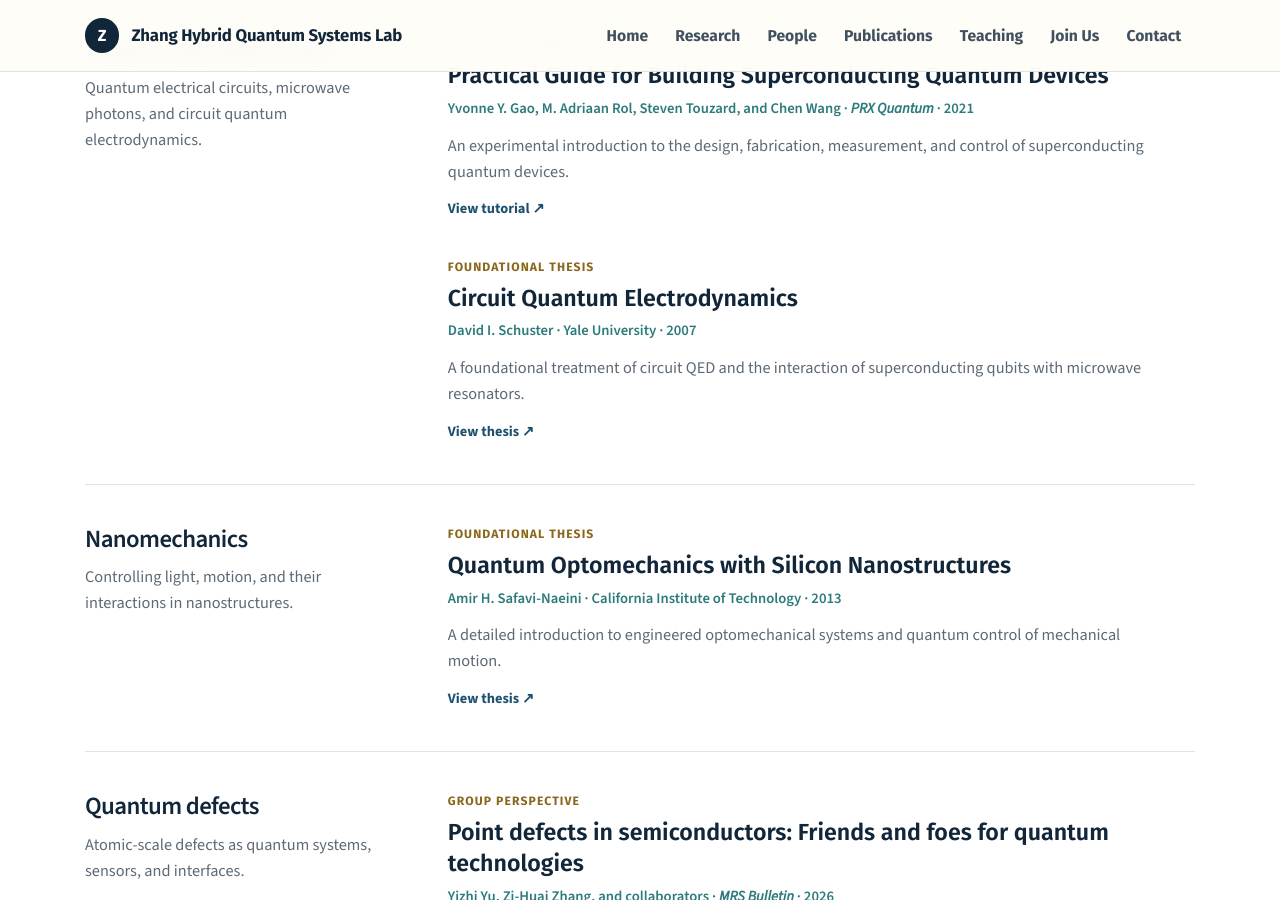
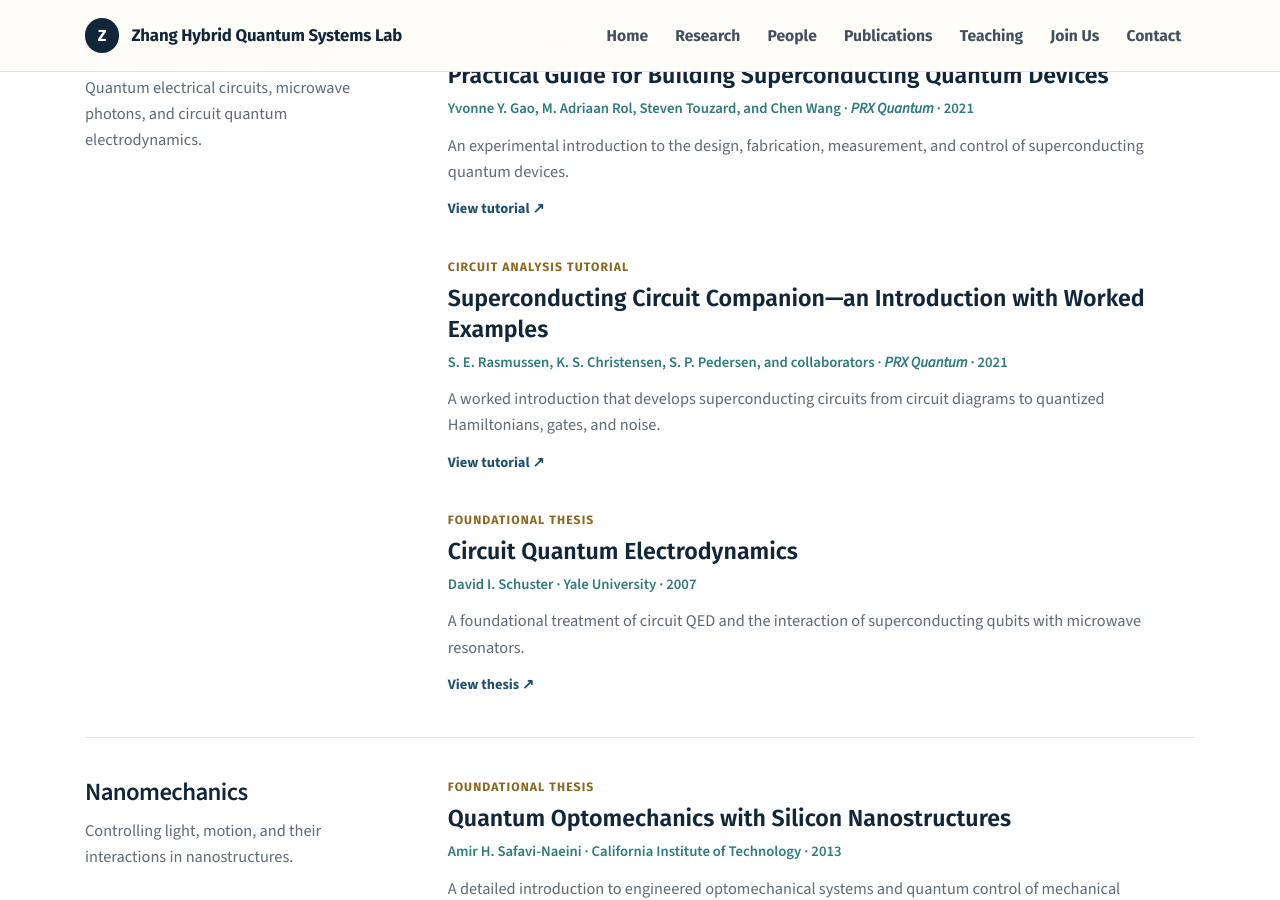
Before and after one commit to zihuaiz/zihuaiz.github.io, a Jekyll site: the page built from resources.html, in a window 1280 px wide and 900 px high, scrolled down 516 px. Built offline with Jekyll 4.4.1, drawn with Linux system fonts in a browser that asks for light colours; nearby versions of some CDN libraries; a style sheet for code colours, icons or effects is not loaded.

Commit message:
Add circuit analysis tutorial to resources

```diff
--- a/resources.html
+++ b/resources.html
@@ -38,6 +38,14 @@ noindex: true
           <p class="reading-author">Yvonne Y. Gao, M. Adriaan Rol, Steven Touzard, and Chen Wang · <em>PRX Quantum</em> · 2021</p>
           <p>An experimental introduction to the design, fabrication, measurement, and control of superconducting quantum devices.</p>
           <a class="reading-link" href="https://journals.aps.org/prxquantum/abstract/10.1103/PRXQuantum.2.040202" target="_blank" rel="noopener noreferrer">View tutorial <span aria-hidden="true">↗</span></a>
+        </article>
+
+        <article class="reading-entry">
+          <div class="reading-type">Circuit analysis tutorial</div>
+          <h2><a href="https://journals.aps.org/prxquantum/abstract/10.1103/PRXQuantum.2.040204" target="_blank" rel="noopener noreferrer">Superconducting Circuit Companion—an Introduction with Worked Examples</a></h2>
+          <p class="reading-author">S. E. Rasmussen, K. S. Christensen, S. P. Pedersen, and collaborators · <em>PRX Quantum</em> · 2021</p>
+          <p>A worked introduction that develops superconducting circuits from circuit diagrams to quantized Hamiltonians, gates, and noise.</p>
+          <a class="reading-link" href="https://journals.aps.org/prxquantum/abstract/10.1103/PRXQuantum.2.040204" target="_blank" rel="noopener noreferrer">View tutorial <span aria-hidden="true">↗</span></a>
         </article>
 
         <article class="reading-entry">
```
